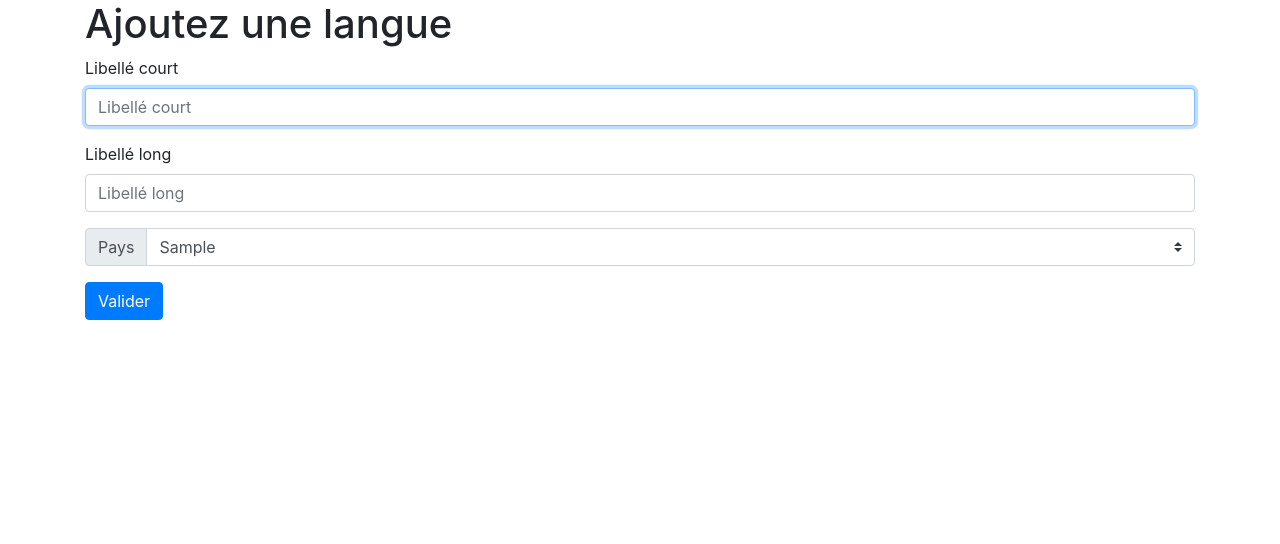
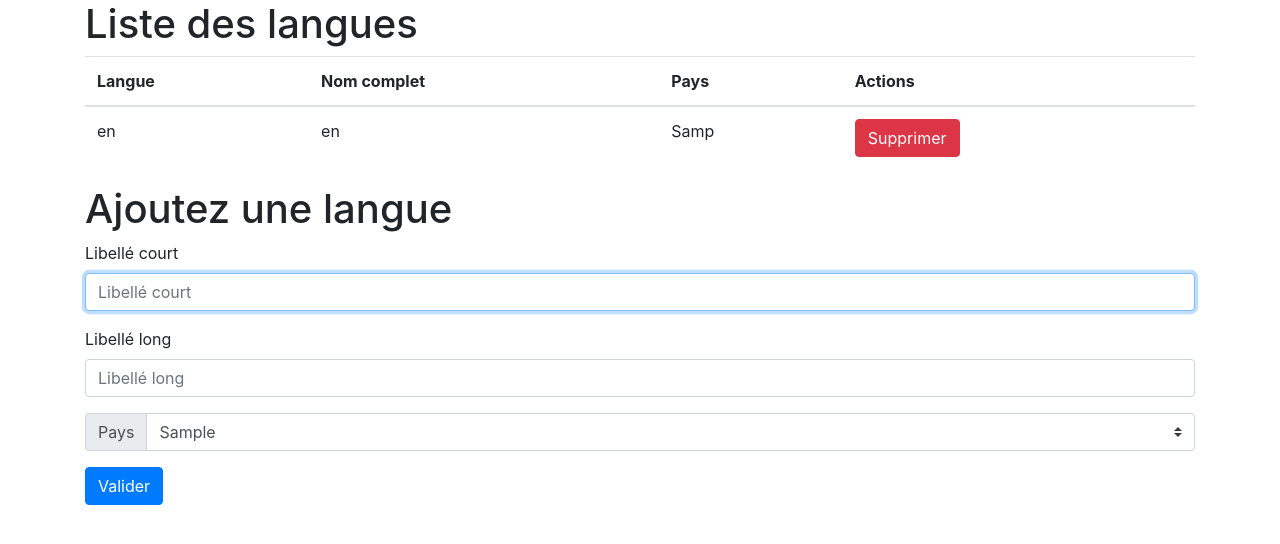
Before and after one commit to romaric-g/BlogArt, a PHP site: page / in a window 1280 px wide. Shown: the top 544 px of the page. Run offline with PHP 8.4, Linux system fonts and the light colour scheme; tables that the repository leaves empty hold one stand-in row (values such as "Sample post").

Commit message:
Delete function

```diff
--- a/blog/get_langue.php
+++ b/blog/get_langue.php
@@ -21,4 +21,8 @@ function getNextLangueID($numPays, $conn){
     }
 }
 
+function getLangueList($conn)  {
+    $requete = "SELECT * FROM LANGUE WHERE 1";
+    return $conn->query($requete);
+}
 ?>
--- a/index.php
+++ b/index.php
@@ -1,98 +1,21 @@
 <?php
-include "verifText.php";
-include "connection.php";
-include "blog/get_langue.php";
-include "blog/insert_langue.php";
-
-$Lib1Lang = "";
-$Lib2Lang = "";
-$numPays = "";
-
-$error = NULL;
-$success = NULL;
-
-function error() {
-    $error = "Une erreur c'est produite!";
-}
-
-if($_SERVER["REQUEST_METHOD"] == "POST") {
-
-    $Submit = isset($_POST['Submit']) ? $_POST['Submit'] : '';
-
-    if(isset($_POST['id']) AND $_POST['id'] == 0) {
-        if( ( isset($_POST['Lib1Langs'])) AND
-            ( isset($_POST['Lib2Langs'])) AND
-            ( isset($_POST['TypPays']))
-        ) {
-            $Lib1Lang = ctrlSaisies($_POST["Lib1Langs"]);
-            $Lib2Lang = ctrlSaisies($_POST["Lib2Langs"]);
-            $numPays = ctrlSaisies($_POST["TypPays"]);
-
-            $NumLang = getNextLangueID($numPays, $conn);
-
-            if($NumLang != NULL) {
-                if(createLangue($NumLang, $Lib1Lang, $Lib2Lang, $numPays, $conn)) {
-                    $success = "La langue " . $Lib1Lang . " a bien été crée";
-                }else{
-                    error();
-                }
-            }else{
-                error();
-            }
-        }
-    }
-}
-
-$requete = "SELECT * FROM `pays` WHERE 1";
-$countries = $conn->query($requete);
-
+    include "verifText.php";
+    include "connection.php";
+    include "blog/get_langue.php";
+    include "blog/insert_langue.php";
 ?>
 <!DOCTYPE html>
 <html lang="fr">
 <head>
     <meta charset="UTF-8">
     <meta name="viewport" content="width=device-width, initial-scale=1.0">
-    <title>BlogArt</title>
+    <title>Document</title>
     <link rel="stylesheet" href="https://stackpath.bootstrapcdn.com/bootstrap/4.4.1/css/bootstrap.min.css" integrity="sha384-Vkoo8x4CGsO3+Hhxv8T/Q5PaXtkKtu6ug5TOeNV6gBiFeWPGFN9MuhOf23Q9Ifjh" crossorigin="anonymous">
 </head>
 <body>
     <div class="container">
-        <?php if($error || $success) { ?>
-            <div class="alert alert-<?php echo ($error ? "danger" : "success")?>" role="alert">
-                <?php echo $error ? $error :  $success; ?>
-            </div>
-        <?php } ?>
-        <h1>Ajoutez une langue</h1>
-        <form method="post" action="index.php">
-            <div class="form-group">
-                <label for="Lib1Lang">Libellé court</label>
-                <input type="text" class="form-control" id="Lib1Langs" name="Lib1Langs" maxlength="25" placeholder="Libellé court" autofocus="autofocus"
-                value="<?php
-                        if(isset($_GET["id"])) {
-                            echo $_POSt["LibLang1"];
-                        }
-                        ?>">
-            </div>
-            <div class="form-group">
-                <label for="Lib2Lang">Libellé long</label>
-                <input type="text" class="form-control" id="Lib2Langs" name="Lib2Langs" maxlength="25" placeholder="Libellé long">
-            </div>
-            <div class="input-group mb-3">
-                <div class="input-group-prepend">
-                    <label class="input-group-text" for="TypPays">Pays</label>
-                </div>
-                <select class="custom-select" name="TypPays" id="TypPays">
-                    <?php
-                    while($country = $countries->fetch()){
-                        echo '<option value="' . $country["numPays"] . '"' .
-                        ' ' . ($country["numPays"] == "FRAN" ? 'selected' : '') .
-                        ' >' . $country['frPays']. '</option>';
-                    }
-                    ?>
-                </select>
-            </div>
-            <button name="id" type="submit" name="Submit" class="btn btn-primary">Valider</button>
-        </form>
+        <?php require "langue/index.php"; ?>
+        <?php require "langue/create.php"; ?>
     </div>
 </body>
 </html>
--- /dev/null
+++ b/langue/create.php
@@ -0,0 +1,83 @@
+<?php
+
+$Lib1Lang = "";
+$Lib2Lang = "";
+$numPays = "";
+
+$error = NULL;
+$success = NULL;
+
+function error() {
+    $error = "Une erreur c'est produite!";
+}
+
+if($_SERVER["REQUEST_METHOD"] == "POST") {
+
+    $Submit = isset($_POST['Submit']) ? $_POST['Submit'] : '';
+
+    if(isset($_POST['id']) AND $_POST['id'] == 0) {
+        if( ( isset($_POST['Lib1Langs'])) AND
+            ( isset($_POST['Lib2Langs'])) AND
+            ( isset($_POST['TypPays']))
+        ) {
+            $Lib1Lang = ctrlSaisies($_POST["Lib1Langs"]);
+            $Lib2Lang = ctrlSaisies($_POST["Lib2Langs"]);
+            $numPays = ctrlSaisies($_POST["TypPays"]);
+
+            $NumLang = getNextLangueID($numPays, $conn);
+
+            if($NumLang != NULL) {
+                if(createLangue($NumLang, $Lib1Lang, $Lib2Lang, $numPays, $conn)) {
+                    $success = "La langue " . $Lib1Lang . " a bien été crée";
+                }else{
+                    error();
+                }
+            }else{
+                error();
+            }
+        }
+    }
+}
+
+$requete = "SELECT * FROM `pays` WHERE 1";
+$countries = $conn->query($requete);
+
+?>
+    <div class="createlangue">
+        <h1>Ajoutez une langue</h1>
+        <?php if($error || $success) { ?>
+            <div class="alert alert-<?php echo ($error ? "danger" : "success")?>" role="alert">
+                <?php echo $error ? $error :  $success; ?>
+            </div>
+        <?php } ?>
+        <form method="post" action="index.php">
+            <div class="form-group">
+                <label for="Lib1Lang">Libellé court</label>
+                <input type="text" class="form-control" id="Lib1Langs" name="Lib1Langs" maxlength="25" placeholder="Libellé court" autofocus="autofocus"
+                value="<?php
+                        if(isset($_GET["id"])) {
+                            echo $_POSt["LibLang1"];
+                        }
+                        ?>">
+            </div>
+            <div class="form-group">
+                <label for="Lib2Lang">Libellé long</label>
+                <input type="text" class="form-control" id="Lib2Langs" name="Lib2Langs" maxlength="25" placeholder="Libellé long">
+            </div>
+            <div class="input-group mb-3">
+                <div class="input-group-prepend">
+                    <label class="input-group-text" for="TypPays">Pays</label>
+                </div>
+                <select class="custom-select" name="TypPays" id="TypPays">
+                    <?php
+                    while($country = $countries->fetch()){
+                        echo '<option value="' . $country["numPays"] . '"' .
+                        ' ' . ($country["numPays"] == "FRAN" ? 'selected' : '') .
+                        ' >' . $country['frPays']. '</option>';
+                    }
+                    ?>
+                </select>
+            </div>
+            <button name="id" type="submit" name="Submit" class="btn btn-primary">Valider</button>
+        </form>
+    </div>
--- /dev/null
+++ b/langue/index.php
@@ -0,0 +1,26 @@
+<?php
+$countries = getLangueList($conn);
+?>
+<div class="createlangue">
+    <h1>Liste des langues</h1>
+    <table class="table">
+        <thead>
+            <tr>
+                <th scope="col">Langue</th>
+                <th scope="col">Nom complet</th>
+                <th scope="col">Pays</th>
+                <th scope="col">Actions</th>
+            </tr>
+        </thead>
+        <tbody>
+            <?php while($country = $countries->fetch()){ ?>
+                <tr>
+                    <td><?php echo $country["Lib1Lang"] ?></td>
+                    <td><?php echo $country["Lib2Lang"] ?></td>
+                    <td><?php echo $country["NumPays"] ?></td>
+                    <td><a href="./blog/delete_language.php?id=<?php echo $country["NumLang"] ?>" class="btn btn-danger">Supprimer</a></td>
+                </tr>
+            <?php } ?>
+        </tbody>
+    </table>
+</div>
--- /dev/null
+++ b/langue/update.php
@@ -0,0 +1,4 @@
+<?php
+
+
+?>
```
Also changed, not shown: blog/delete_language.php (added, +17 -0 lines).
